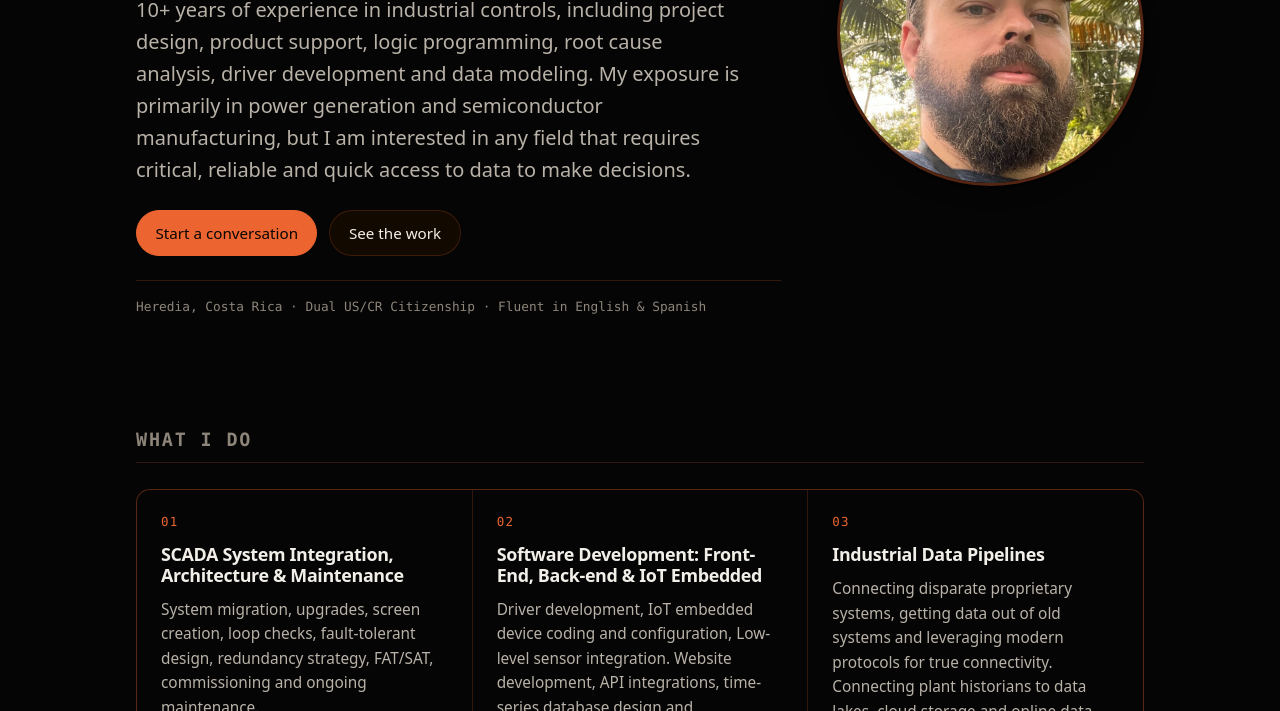
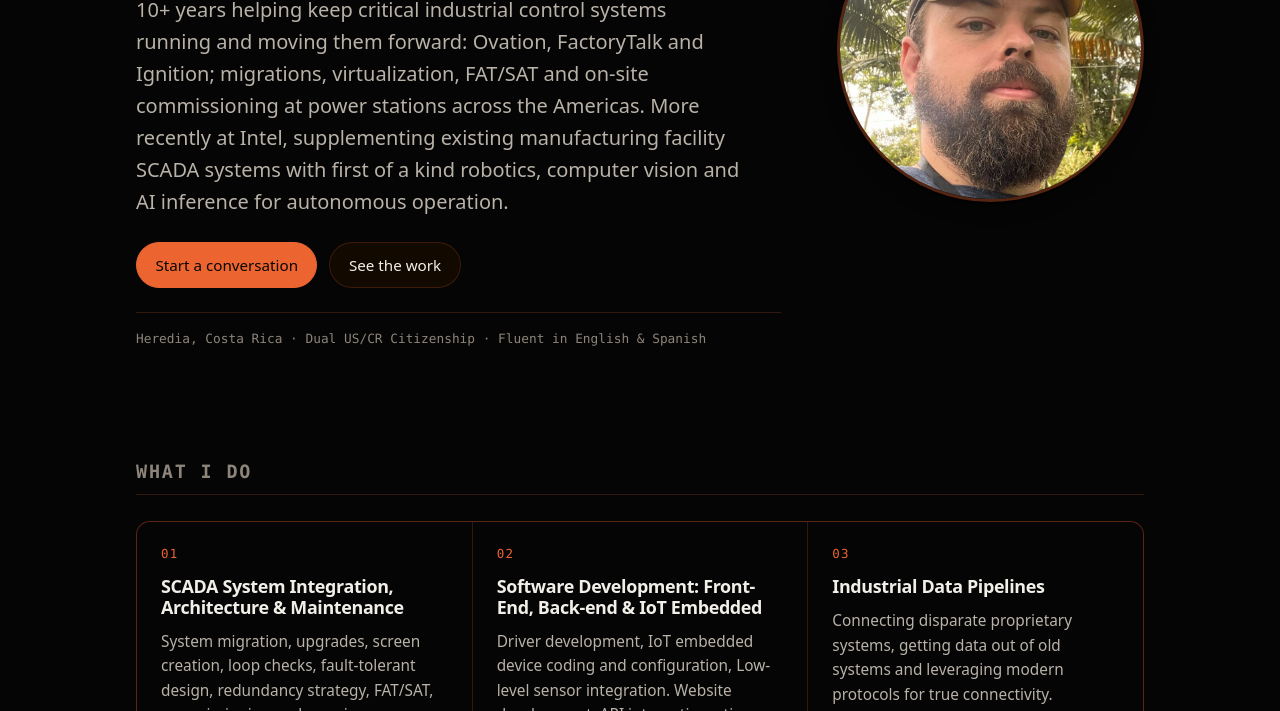
Before and after one commit to alexanderkuesel/alexanderkuesel.github.io, a plain HTML site: page index.html in a window 1280 px wide. Shown: the part 389-1100 px from the top of the page. Drawn offline with Linux system fonts and the light colour scheme.

Commit message:
Update index.html

```diff
--- a/index.html
+++ b/index.html
@@ -60,8 +60,7 @@
         <p class="hero__eyebrow">Alexander Kuesel Montealegre</p>
         <h1 class="hero__name">Industrial Controls, Software Development and Robotics</h1>
         <p class="hero__tagline">
-					10+ years of experience in industrial controls, including project design, product support, logic programming, root cause analysis, driver development and data modeling.
-					My exposure is primarily in power generation and semiconductor manufacturing, but I am interested in any field that requires critical, reliable and quick access to data to make decisions.
+				10+ years helping keep critical industrial control systems running and moving them forward: Ovation, FactoryTalk and Ignition; migrations, virtualization, FAT/SAT and on-site commissioning at power stations across the Americas. More recently at Intel, supplementing existing manufacturing facility SCADA systems with first of a kind robotics, computer vision and AI inference for autonomous operation.
         </p>
         <ul class="hero__links">
           <li><a class="btn btn--primary" href="#contact">Start a conversation</a></li>
```
